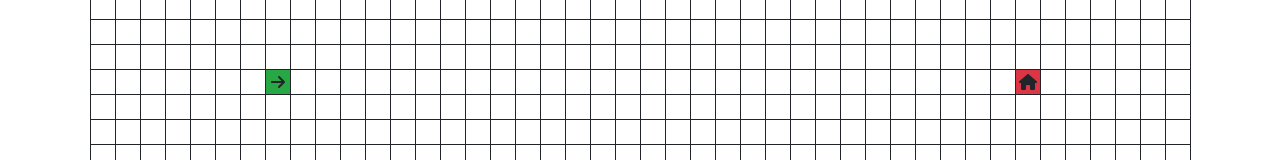
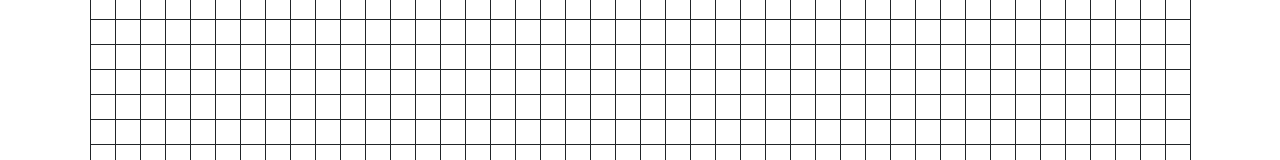
Before and after one commit to 99061142/Pathfinding, a React (Create React App) app: page / in a window 1280 px wide. Shown: the part 389-549 px from the top of the page. Built offline with nearby package versions, Linux system fonts and the light colour scheme.

Commit message:
Delete functionality for the cells

```diff
--- a/src/cell.jsx
+++ b/src/cell.jsx
@@ -1,98 +1,35 @@
-import { Component } from "react";
-import { faArrowRight, faHouse, faWeightHanging } from '@fortawesome/free-solid-svg-icons'
-import { FontAwesomeIcon } from "@fortawesome/react-fontawesome";
-import { createRef } from "react";
+import { Component, createRef } from "react";
+import CellIcon from './cellIcon'
 
 class Cell extends Component {
     constructor({ row, cell }) {
         super();
         this.row = row;
-        this.cell = cell;
-        this.element = createRef();
-        this.initName = '';
-        this.initWeight = 1;
+        this.col = cell;
+        this.cell = createRef();
     }
 
-    componentDidMount() {
-        const ELEMENT = this.element.current;
-        const DATA = { ...ELEMENT.dataset };
-        this.props.setCellData(DATA, this.row, this.cell);
-    }
+    hover() {
 
-    updateState(name) {
-        /* Update the state of the element by the pencil value, or the given 'name' parameter when it is defined.
-        When the pencil has an weight value, set the weight as dataset weight. */
-        let [pencilValue, pencilWeight] = document.getElementById('pencil').value.toLowerCase().split('-');
-        if (name) {
-            pencilValue = name
-        }
-
-        let data
-        if (pencilValue === "erase") {
-            data = {
-                name: this.initName,
-                weight: this.initWeight
-            };
-            this.props.setCellData(data, this.row, this.cell);
-            return
-        }
-
-        data = {
-            name: pencilValue
-        };
-        if (pencilWeight) {
-            data.weight = pencilWeight;
-        }
-        this.props.setCellData(data, this.row, this.cell);
     }
 
     clicked() {
-        let cellData = this.props.board[this.row][this.cell];
-        let name = cellData.name;
 
-        // If the algorithm is running, return
-        if (this.props.runnin || name === "start" || name === "end") { return }
-
-        // If the element isn't empty, set it empty
-        if (name !== '') {
-            this.updateState('erase');
-            return
-        }
-        // Set element to given pencil value
-        this.updateState();
-    }
-
-    hover(element) {
-        // If the algorithm is running, return
-        if (this.props.running) { return }
-
-        // If the element is clicked, update name
-        let clicked = element.buttons === 1;
-        if (clicked) {
-            this.clicked();
-        }
     }
 
     render() {
-        let cellData = this.props.board[this.row][this.cell];
-        let name = cellData.name ? cellData.name : this.initName;
-        let weight = cellData.weight ? cellData.weight : this.initWeight;
+        let cellData = this.props.board[this.row][this.col];
         return (
             <td
-                ref={this.element}
-                data-name={name}
-                data-weight={weight}
-                className={`border border-dark cell ${name}`}
+                ref={this.cell}
+                data-name={cellData.type}
+                data-weight={cellData.weight}
+                className={`border border-dark cell ${cellData.type}`}
                 onClick={() => this.clicked()}
-                onMouseEnter={(element) => this.hover(element)}
+                onMouseEnter={(e) => this.hover(e)}
             >
-                {
-                    name === "start" ? <FontAwesomeIcon icon={faArrowRight} />
-                        : name === "end" ? <FontAwesomeIcon icon={faHouse} />
-                            : weight > 1 ? <FontAwesomeIcon icon={faWeightHanging} />
-                                : null
-                }
-            </td>
+                {<CellIcon type={cellData.type} weight={cellData.weight} />}
+            </td >
         );
     }
 }
```
